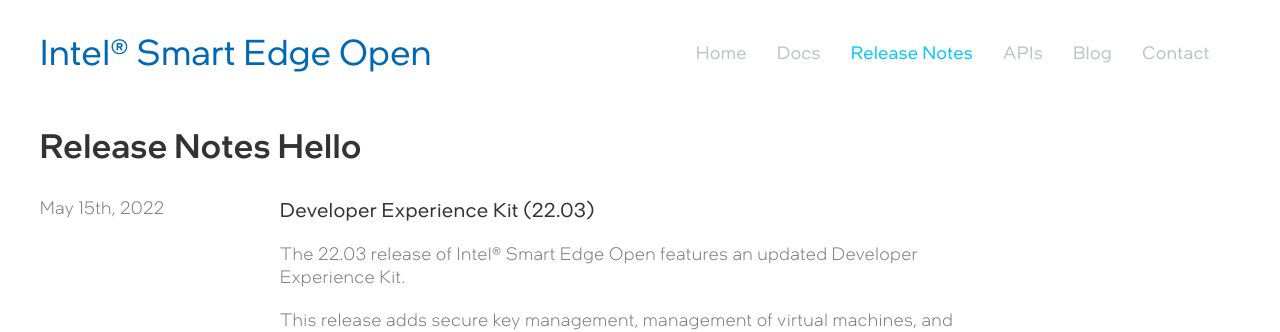
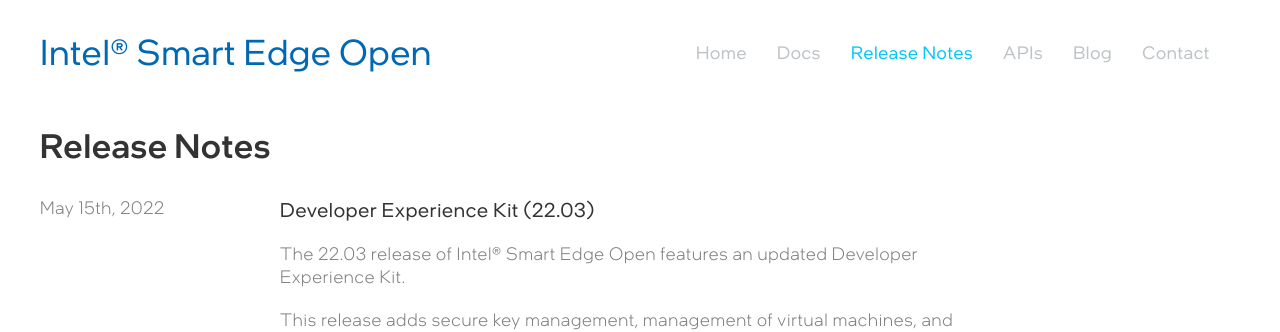
Before and after one commit to intelsmartedgeons/intelsmartedgeons.github.io, a Jekyll site: the page built from release-notes.md, in a window 1280 px wide and 900 px high. Shown: the top 332 px of the window. Built offline with Jekyll 4.4.1, drawn with Linux system fonts in a browser that asks for light colours; some web fonts are replaced.

Commit message:
update release noted

```diff
--- a/release-notes.md
+++ b/release-notes.md
@@ -4,7 +4,7 @@
 ---
 
 <!--{% include formspree.html email="my_name@gmail.com" redirect="/thanks/" name="true" subject="true" %}-->
-<h1 class="uk-text-left">Release Notes Hello</h1>
+<h1 class="uk-text-left">Release Notes</h1>
 
 <div class="noteLeft">
     <p>May 15th, 2022</p>
```
